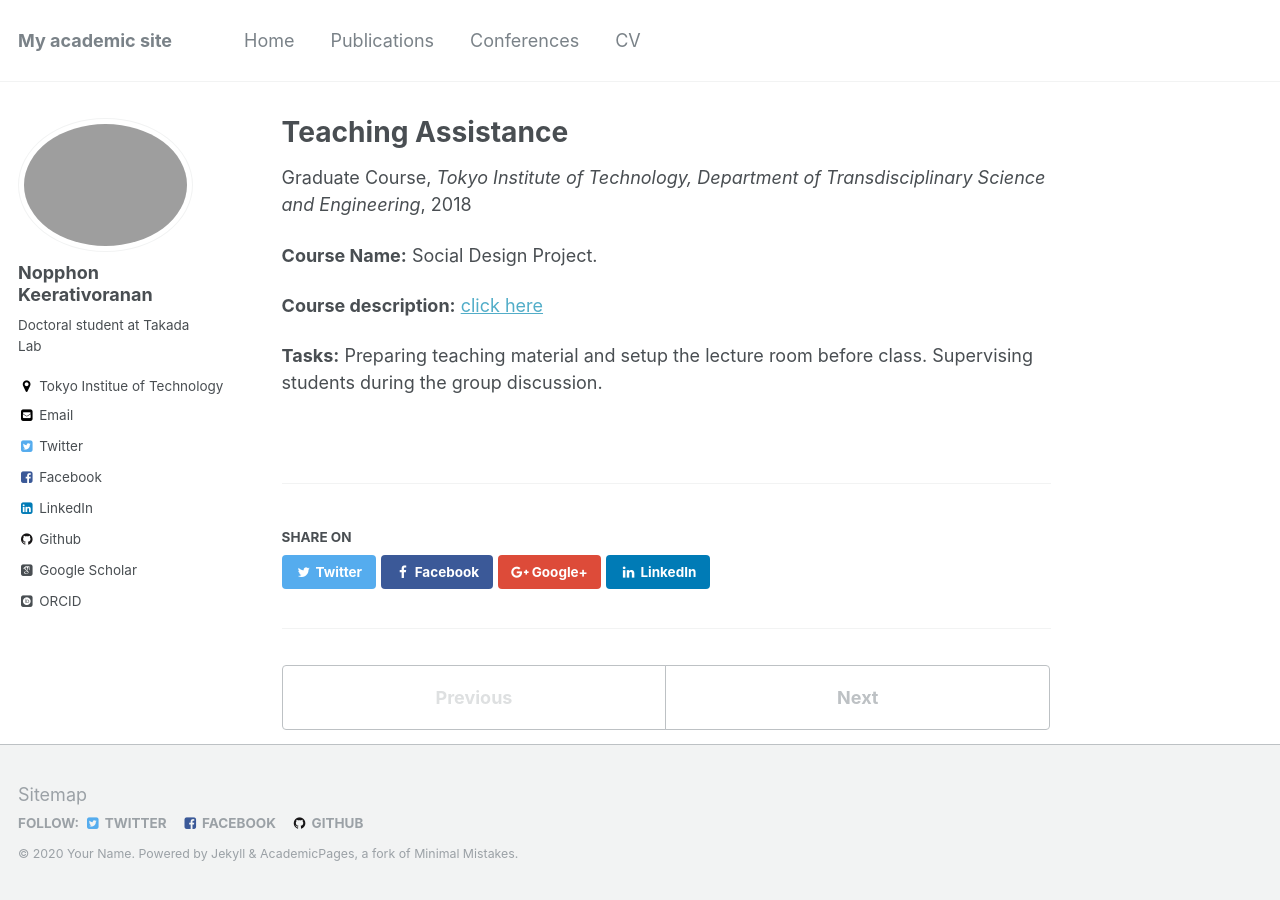
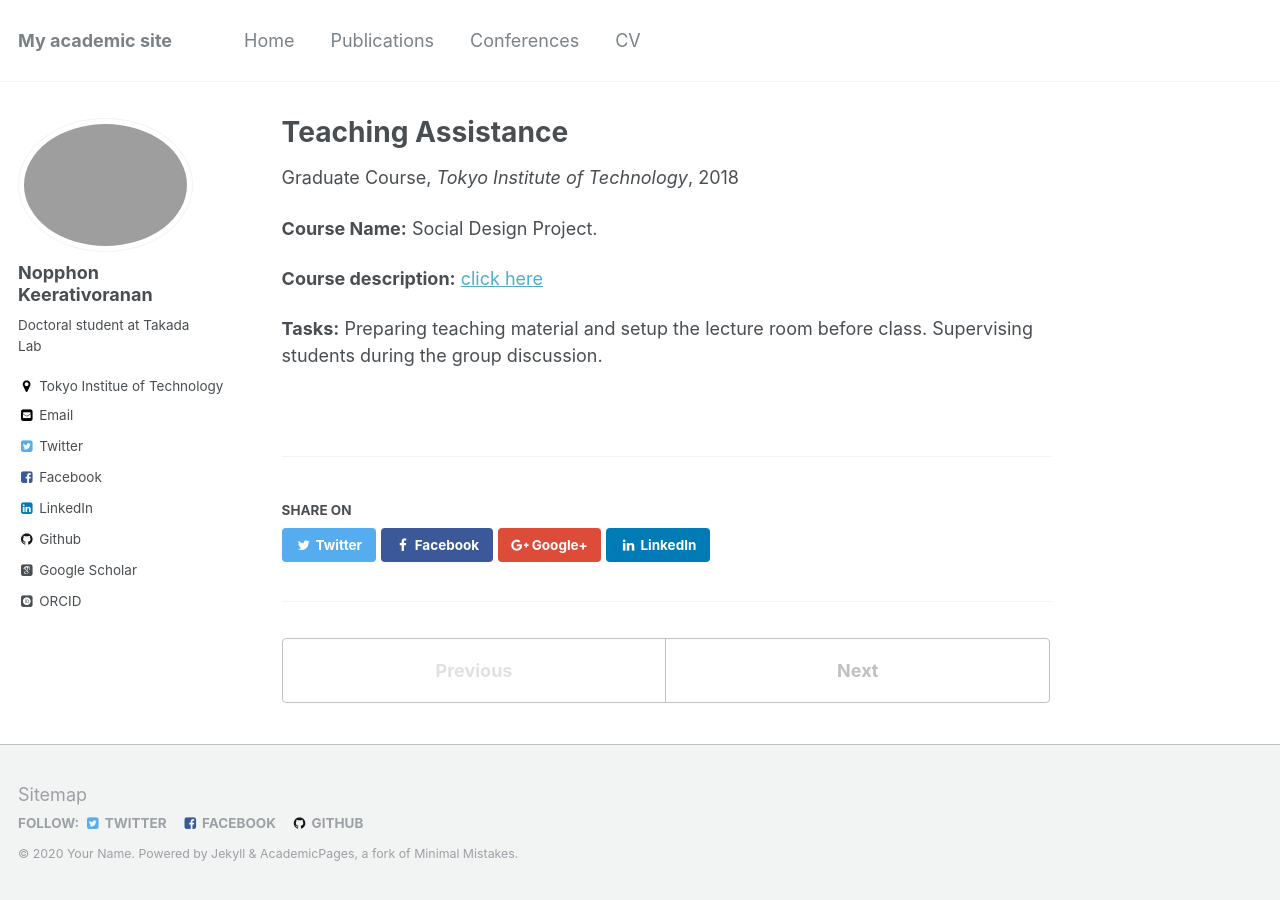
Before and after one commit to KeNopphon/KeNopphon.github.io, a Jekyll site: the page built from _teaching/teaching-2.md, in a window 1280 px wide. Built offline with Jekyll 4.4.1, drawn with Linux system fonts in a browser that asks for light colours; some web fonts are replaced.

Commit message:
Update teaching-2.md

```diff
--- a/_teaching/teaching-2.md
+++ b/_teaching/teaching-2.md
@@ -3,7 +3,7 @@ title: "Teaching Assistance"
 collection: teaching
 type: "Graduate Course"
 permalink: /teaching/2015-spring-teaching-1
-venue: "Tokyo Institute of Technology, Department of Transdisciplinary Science and Engineering"
+venue: "Tokyo Institute of Technology"
 date: 2018/06/14
 location: "Tokyo, Japan"
 ---
```
